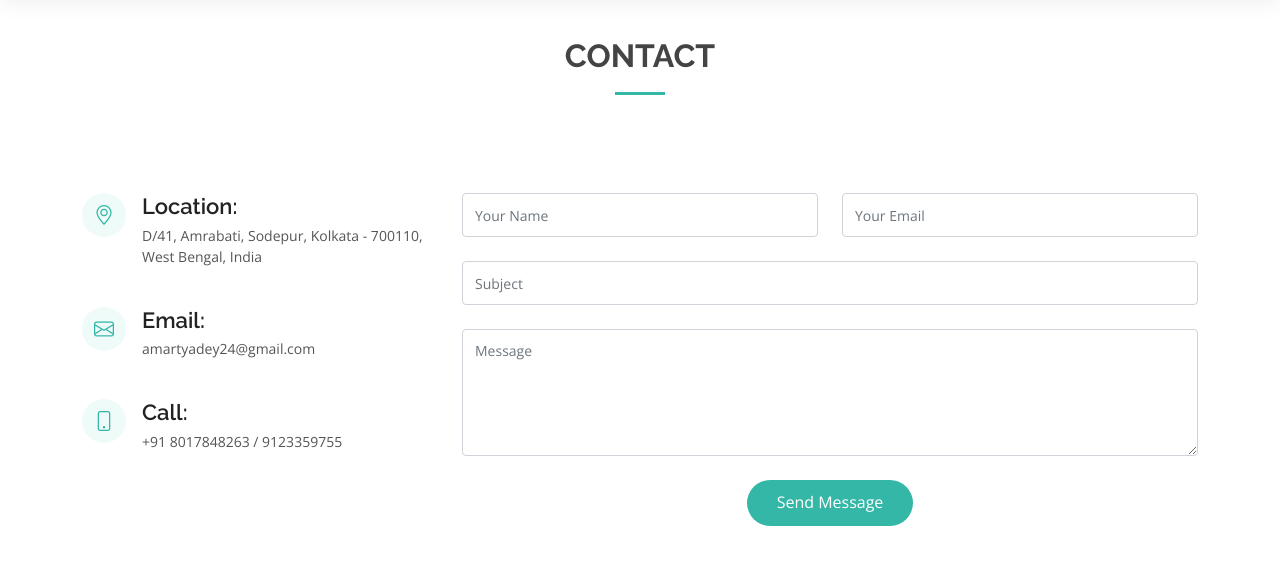
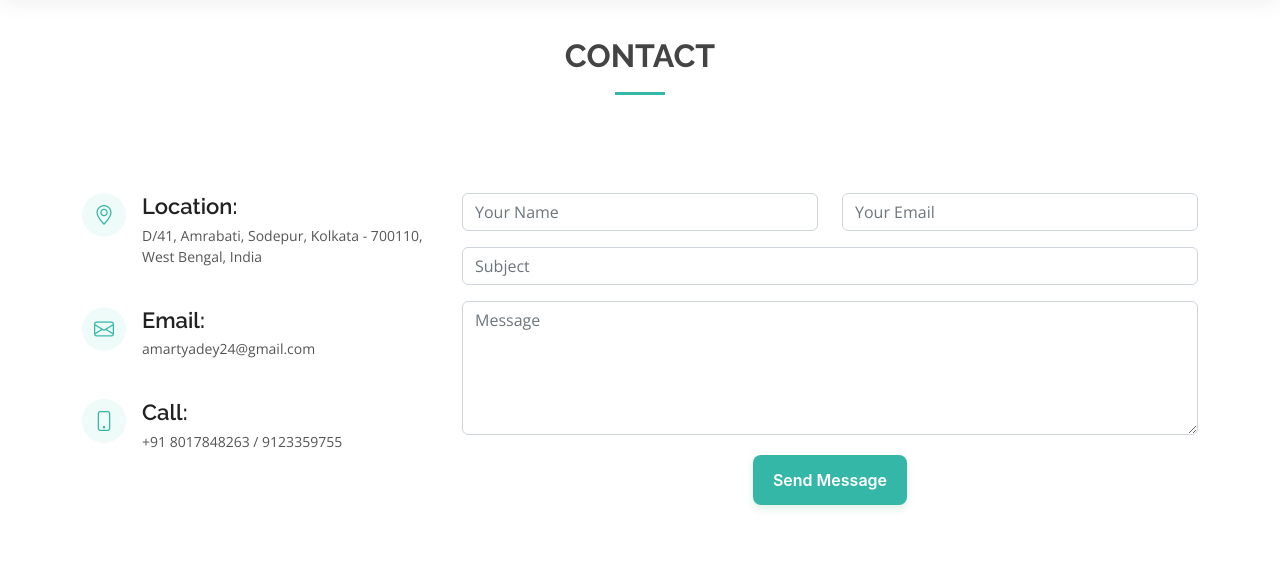
Before and after one commit to AmartyaDey24/personal_portfolio, a Flask app: page /contact in a window 1280 px wide. Shown: the part 73-638 px from the top of the page. Run offline with Flask 3, Linux system fonts and the light colour scheme; some libraries are stand-ins or nearby versions.

Commit message:
connected Mysql and added functionality to fectch contact page data to the db

```diff
--- a/main.py
+++ b/main.py
@@ -1,8 +1,34 @@
-from flask import Flask, render_template
+from flask import Flask, render_template, request
 from dates_data import Dates_data
-
+from flask_sqlalchemy import SQLAlchemy
 
 app = Flask(__name__)
+
+#connecting to Xaamp Mysql through sqlalchemy
+app.config["SQLALCHEMY_DATABASE_URI"] = "mysql://root:@localhost/portfolio_amartya"
+db = SQLAlchemy(app)
+
+#class contacts help to update the contacts_form table with relevalent data
+class Contacts(db.Model):
+    '''
+    sno, name, email, subject, message, datetime
+    '''
+    __tablename__ = 'contacts_form'
+
+    sno = db.Column(db.Integer, primary_key=True)
+    name = db.Column(db.String(80), nullable=False)
+    email = db.Column(db.String(20), nullable=False)
+    subject = db.Column(db.String(50), nullable=False)
+    message = db.Column(db.String(200), nullable=False)
+    datetime = db.Column(db.String(10), nullable=True)
+
+    def __init__(self, name, email, subject, message, datetime):
+        self.name = name
+        self.email = email
+        self.subject = subject
+        self.message = message
+        self.datetime = datetime
+
 
 @app.route("/home")
 def home():
@@ -22,8 +48,20 @@ def resume():
 def experiences():
     return render_template('experiences.html')
 
-@app.route("/contact")
+@app.route("/contact", methods = ['GET', 'POST'])
 def contact():
+    if (request.method == 'POST'):
+        #Add data to db
+        name_post = request.form.get('name')
+        email_post = request.form.get('email')
+        subject_post = request.form.get('subject')
+        message_post = request.form.get('message')
+
+        entry = Contacts(name = name_post, email = email_post, subject = subject_post, message = message_post, datetime = Dates_data.get_submit_datetime)
+        db.session.add(entry)
+        db.session.commit()
+
+
     return render_template('contact.html')
 
 app.run(debug=True)
--- a/static/assets/css/style.css
+++ b/static/assets/css/style.css
@@ -1,10 +1,4 @@
-/**
-* Template Name: Kelly
-* Updated: Mar 10 2023 with Bootstrap v5.2.3
-* Template URL: https://bootstrapmade.com/kelly-free-bootstrap-cv-resume-html-template/
-* Author: BootstrapMade.com
-* License: https://bootstrapmade.com/license/
-*/
+
 
 /*--------------------------------------------------------------
 # General
@@ -43,6 +37,53 @@ h6 {
   }
 }
 
+/* submit button CSS */
+.submit_button {
+  appearance: none;
+  backface-visibility: hidden;
+  background-color: #34b7a7;
+  border-radius: 8px;
+  border-style: none;
+  box-shadow: rgba(39, 174, 96, .15) 0 4px 9px;
+  box-sizing: border-box;
+  color: #fff;
+  cursor: pointer;
+  display: inline-block;
+  font-family: Inter,-apple-system,system-ui,"Segoe UI",Helvetica,Arial,sans-serif;
+  font-size: 16px;
+  font-weight: 600;
+  letter-spacing: normal;
+  line-height: 1.5;
+  outline: none;
+  overflow: hidden;
+  padding: 13px 20px;
+  position: relative;
+  text-align: center;
+  text-decoration: none;
+  transform: translate3d(0, 0, 0);
+  transition: all .3s;
+  user-select: none;
+  -webkit-user-select: none;
+  touch-action: manipulation;
+  vertical-align: top;
+  white-space: nowrap;
+}
+
+.submit_button:hover {
+  background-color: #34b7a7;
+  opacity: 1;
+  transform: translateY(0);
+  transition-duration: .35s;
+}
+
+.submit_button:active {
+  transform: translateY(2px);
+  transition-duration: .35s;
+}
+
+.submit_button:hover {
+  box-shadow: rgba(39, 174, 96, .2) 0 6px 12px;
+}
 /*--------------------------------------------------------------
 # Preloader
 --------------------------------------------------------------*/
--- a/templates/contact.html
+++ b/templates/contact.html
@@ -70,7 +70,7 @@
 
           <div class="col-lg-8 mt-5 mt-lg-0">
 
-            <form action="forms/contact.php" method="post" role="form" class="php-email-form">
+            <form action="/contact" method="post" role="form">
               <div class="row">
                 <div class="col-md-6 form-group">
                   <input type="text" name="name" class="form-control" id="name" placeholder="Your Name" required>
@@ -85,11 +85,9 @@
               <div class="form-group mt-3">
                 <textarea class="form-control" name="message" rows="5" placeholder="Message" required></textarea>
               </div>
-              <div class="my-3">
-                <div class="loading">Loading</div>
-                <div class="sent-message">Your message has been sent. Thank you!</div>
+              <div class="text-center" style="margin-top: 20px;">
+                <button type="submit" class="submit_button">Send Message</button>
               </div>
-              <div class="text-center"><button type="submit">Send Message</button></div>
             </form>
 
           </div>
```
Also changed, not shown: dates_data.py (+7 -5 lines), 1 other file.
